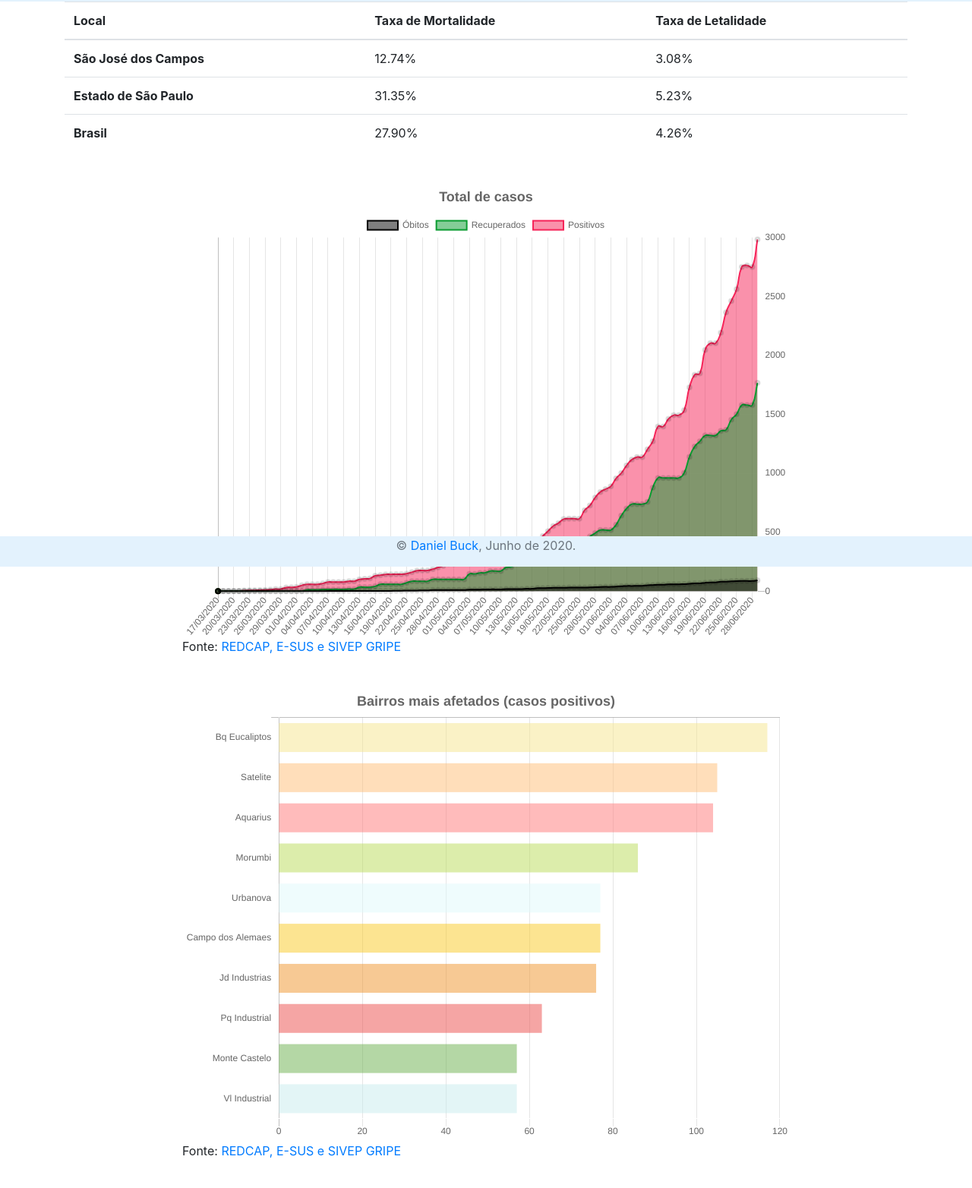
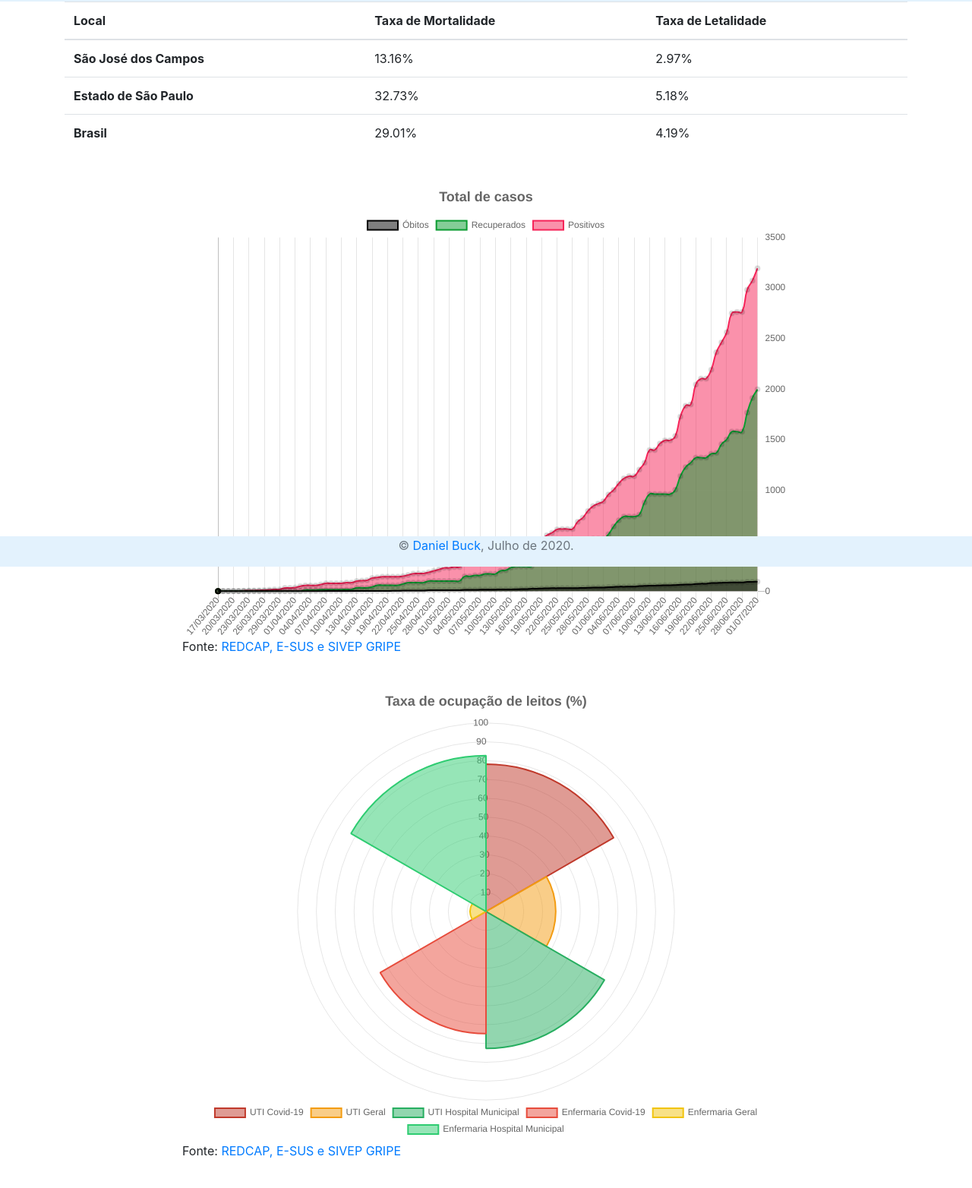
Before and after one commit to danbuck84/danbuck84.github.io, a website: page pages/covid19sjc/public/index.html in a window 1280 px wide. Shown: the part 54-1618 px from the top of the page at 76% size. Drawn offline with nearby package versions, Linux system fonts and the light colour scheme.

Commit message:
updating proper files with today's new figures

```diff
--- a/pages/covid19sjc/public/index.html
+++ b/pages/covid19sjc/public/index.html
@@ -14,7 +14,7 @@
     <div class="sticky-top">
         <nav class="navbar navbar-light" style="background-color: #e3f2fd;">
             <a class="navbar-brand">Covid-19 em São José dos Campos</a>
-            <p>última atualização: 30/06/2020 às 07:50</p>
+            <p>última atualização: 01/07/2020 às 19:30</p>
             <button class="navbar-toggler" type="button" data-toggle="collapse" data-target="#navbarNavAltMarkup" aria-controls="navbarNavAltMarkup" aria-expanded="false" aria-label="Toggle navigation">
                 <span class="navbar-toggler-icon"></span>
             </button>
@@ -23,8 +23,8 @@
                     <a class="nav-item nav-link" href="#">Início<span class="sr-only">(current)</span></a>
                     <a class="nav-item nav-link" href="#mortal-lethal">Taxas de Mortalidade / Letalidade</a>
                     <a class="nav-item nav-link" href="#total-cases">Total de casos</a>
+                    <a class="nav-item nav-link" href="#occupancy-rate">Taxa de ocupação de leitos</a>
                     <a class="nav-item nav-link" href="#by-district">Bairros mais afetados</a>
-                    <a class="nav-item nav-link" href="#occupancy-rate">Taxa de ocupação de leitos</a>
                     <a class="nav-item nav-link" href="#cases-by-gender">Casos positivos - por sexo</a>
                     <a class="nav-item nav-link" href="#cases-by-age">Casos positivos - por faixa etária</a>
                     <a class="nav-item nav-link" href="#confirmed-down">Óbitos confirmados - por faixa etária</a>
@@ -44,18 +44,18 @@
             <tbody>
                 <tr>
                     <th scope="row">São José dos Campos</th>
-                    <td>12.74%</td>
-                    <td>3.08%</td>
+                    <td>13.16%</td>
+                    <td>2.97%</td>
                 </tr>
                 <tr>
                     <th scope="row">Estado de São Paulo</th>
-                    <td>31.35%</td>
-                    <td>5.23%</td>
+                    <td>32.73%</td>
+                    <td>5.18%</td>
                 </tr>
                 <tr>
                     <th scope="row">Brasil</th>
-                    <td>27.90%</td>
-                    <td>4.26%</td>
+                    <td>29.01%</td>
+                    <td>4.19%</td>
                 </tr>
             </tbody>
         </table>
@@ -64,10 +64,10 @@
             <canvas id="total-cases"></canvas>
             <p>Fonte: <a href="https://www.sjc.sp.gov.br/servicos/saude/coronavirus/informe-epidemiologico/" target="_blank">REDCAP, E-SUS e SIVEP GRIPE</a></p>
             <br>
-            <canvas id="by-district"></canvas>
+            <canvas id="occupancy-rate"></canvas>
             <p>Fonte: <a href="https://www.sjc.sp.gov.br/servicos/saude/coronavirus/informe-epidemiologico/" target="_blank">REDCAP, E-SUS e SIVEP GRIPE</a></p>
             <br>
-            <canvas id="occupancy-rate"></canvas>
+            <canvas id="by-district"></canvas>
             <p>Fonte: <a href="https://www.sjc.sp.gov.br/servicos/saude/coronavirus/informe-epidemiologico/" target="_blank">REDCAP, E-SUS e SIVEP GRIPE</a></p>
             <br>
             <canvas id="cases-by-gender"></canvas>
@@ -84,8 +84,8 @@
         </div>
 
         <script src="../public/totalCases.js"></script>
+        <script src="../public/occupancyRate.js"></script>
         <script src="../public/byDistrict.js"></script>
-        <script src="../public/occupancyRate.js"></script>
         <script src="../public/casesByGender.js"></script>
         <script src="../public/casesByAge.js"></script>
         <script src="../public/confirmedDown.js"></script>
@@ -99,7 +99,7 @@
 <footer class="footer mt-auto" style="background-color: #e3f2fd;">
     <div class="container">
       <span class="text-muted">
-        <p>&copy; <a href="http://danbuck84.github.io/" target="_blank">Daniel Buck</a>, Junho de 2020.</p>
+        <p>&copy; <a href="http://danbuck84.github.io/" target="_blank">Daniel Buck</a>, Julho de 2020.</p>
       </span>
     </div>
 </footer>
--- a/pages/covid19sjc/public/occupancyRate.js
+++ b/pages/covid19sjc/public/occupancyRate.js
@@ -45,12 +45,12 @@ function occupancyRate() {
         datasets: [
             {
                 data: [
-                    78.40, // icu covid
-                    36.40, // icu general
-                    67.70, // icu hm
-                    66.50,  // ward covid
-                    8.70, // ward general
-                    84.60, // ward hm
+                    78.20, // icu covid
+                    37.00, // icu general
+                    72.60, // icu hm
+                    64.80,  // ward covid
+                    8.40, // ward general
+                    82.70, // ward hm
                 ],
                 backgroundColor: [
                     'rgba(192, 57, 43,0.5)',  // icu covid
--- a/pages/covid19sjc/public/totalCases.js
+++ b/pages/covid19sjc/public/totalCases.js
@@ -149,6 +149,8 @@ function totalCases() {
             '27/06/2020',
             '28/06/2020',
             '29/06/2020',
+            '30/06/2020',
+            '01/07/2020',
         ],
         datasets: [
             {
@@ -263,6 +265,8 @@ function totalCases() {
                     87,
                     87,
                     92,
+                    93,
+                    95,
                 ],
             },
             {
@@ -377,6 +381,8 @@ function totalCases() {
                     1578,
                     1578,
                     1767,
+                    1912,
+                    1997,
                 ],
             },
             {
@@ -489,8 +495,10 @@ function totalCases() {
                     2561,
                     2750,
                     2763,
-                    2750,
+                    2763,
                     2983,
+                    3073,
+                    3195,
                 ],
             }
         ],
```
